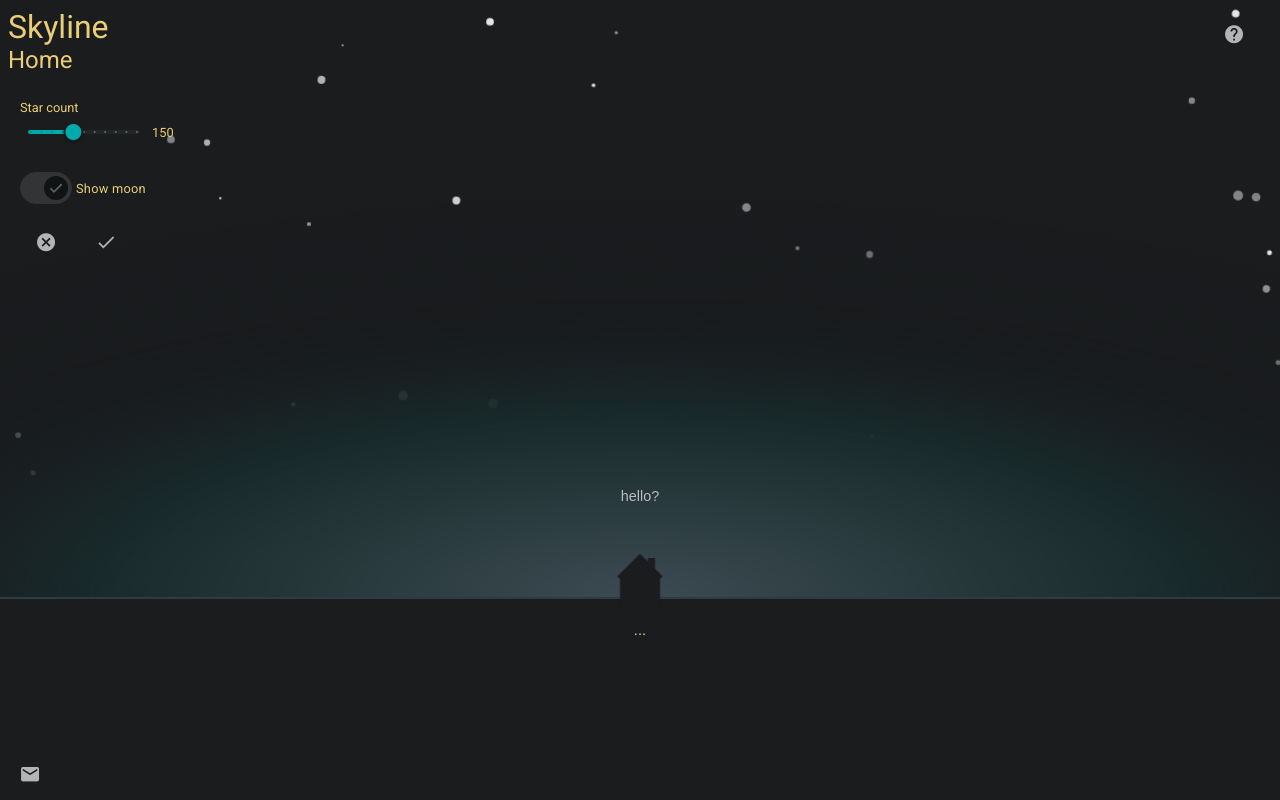
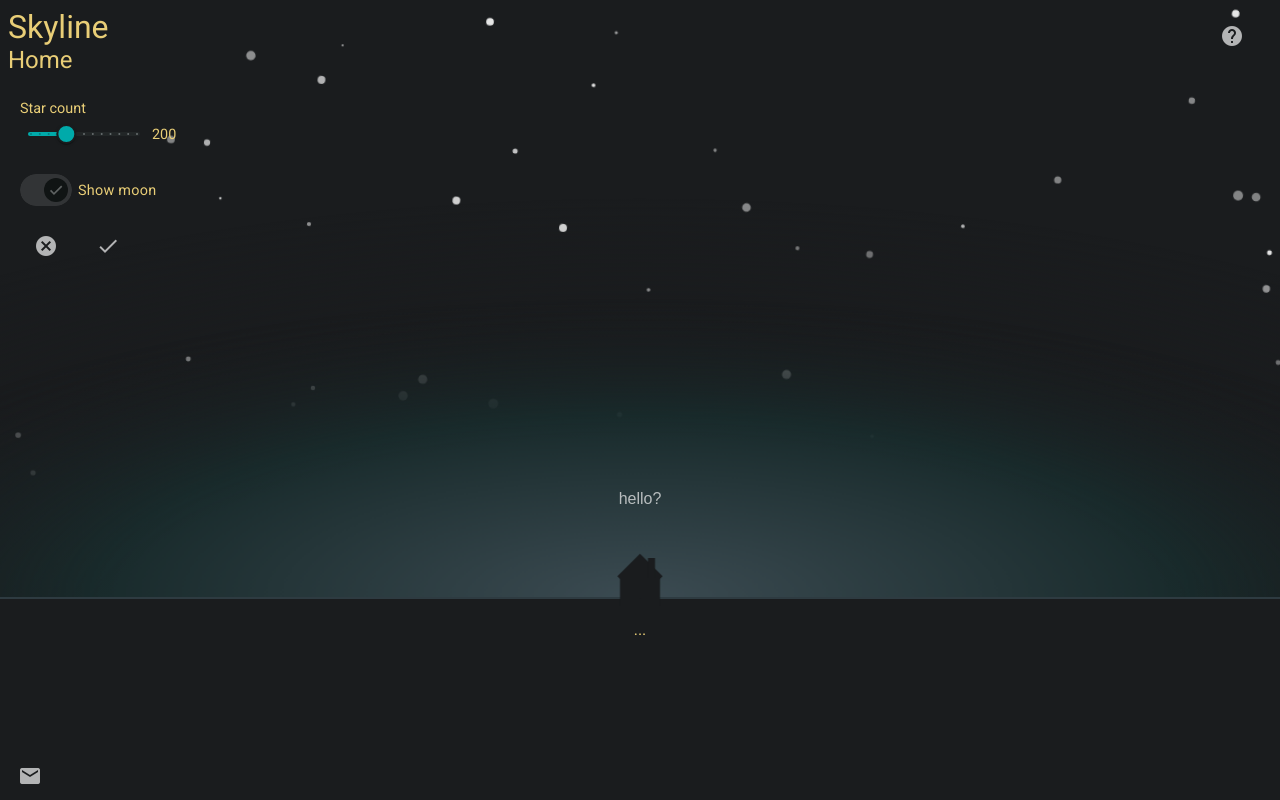
Before and after one commit to Rob-Willson/Skyline, an Angular app: page / in a window 1280 px wide. Built offline with nearby package versions, Linux system fonts and the light colour scheme.

Commit message:
visual/UX improvements

```diff
--- a/src/app/atoms/ui-button/ui-button.component.scss
+++ b/src/app/atoms/ui-button/ui-button.component.scss
@@ -4,7 +4,7 @@
 
         display: flex;
         align-items: center;
-        gap: 4px;
+        gap: 6px;
         background: none;
         padding: 6px 12px;
         border: var(--border-width) solid transparent;   // HERE
@@ -33,6 +33,7 @@
 
         &__label-container {
             width: max-content;
+            margin-top: 2px;
 
             &__label {
                 white-space: pre;   // Ensures that spans containing only spaces aren't width 0
--- a/src/app/atoms/ui-slider/ui-slider.component.scss
+++ b/src/app/atoms/ui-slider/ui-slider.component.scss
@@ -3,7 +3,7 @@
         font-size: var(--form-element-font-size);
         display: block;
         overflow-y: visible;
-        height: 8px;
+        height: 10px;
     }
 
     &__container {
--- a/src/app/atoms/ui-toggle/ui-toggle.component.scss
+++ b/src/app/atoms/ui-toggle/ui-toggle.component.scss
@@ -2,5 +2,6 @@
     &__label {
         font-size: var(--form-element-font-size);
         color: var(--text-color);
+        margin-left: 2px;
     }
 }
--- a/src/app/pages/cityscape/cityscape-page.component.ts
+++ b/src/app/pages/cityscape/cityscape-page.component.ts
@@ -29,8 +29,8 @@ export class CityscapePageComponent extends BasePageDirective implements OnInit,
 
     private readonly debounceDelayMillis: number = 300;
 
-    private readonly minStars: number = 50;
-    private readonly maxStars: number = 300;
+    private readonly minStars: number = 100;
+    private readonly maxStars: number = 400;
     private readonly starCountStep: number = 25;
 
     public constructor(
@@ -101,7 +101,7 @@ export class CityscapePageComponent extends BasePageDirective implements OnInit,
                 formControlName: 'starCount',
                 label: 'Star count',
                 type: 'slider',
-                defaultValue: 150,
+                defaultValue: 200,
                 min: this.minStars,
                 max: this.maxStars,
                 step: this.starCountStep,
--- a/src/app/services/stars.service.ts
+++ b/src/app/services/stars.service.ts
@@ -8,7 +8,7 @@ import { PointMagnitude } from '../shared/types/point.model';
 export class StarsService {
     private mockStarData: PointMagnitude[] = [];
 
-    private readonly maxStarCount: number = 300;
+    private readonly maxStarCount: number = 500;   // Arbitrary maximum
 
     public fetchStarData(count: number): Observable<PointMagnitude[]> {
         if (this.mockStarData.length === 0) {
--- a/src/styles/styles.scss
+++ b/src/styles/styles.scss
@@ -31,8 +31,8 @@ html {
     // TEXT
     --text-color: rgb(233, 206, 119);
     --text-color--highlight: rgb(245, 245, 245);
-    --paragraph-font-size: 0.9rem;
-    --form-element-font-size: 0.8rem;
+    --paragraph-font-size: 1.0rem;
+    --form-element-font-size: 0.9rem;
 
     // BORDERS
     --border-width: 2px;
```
